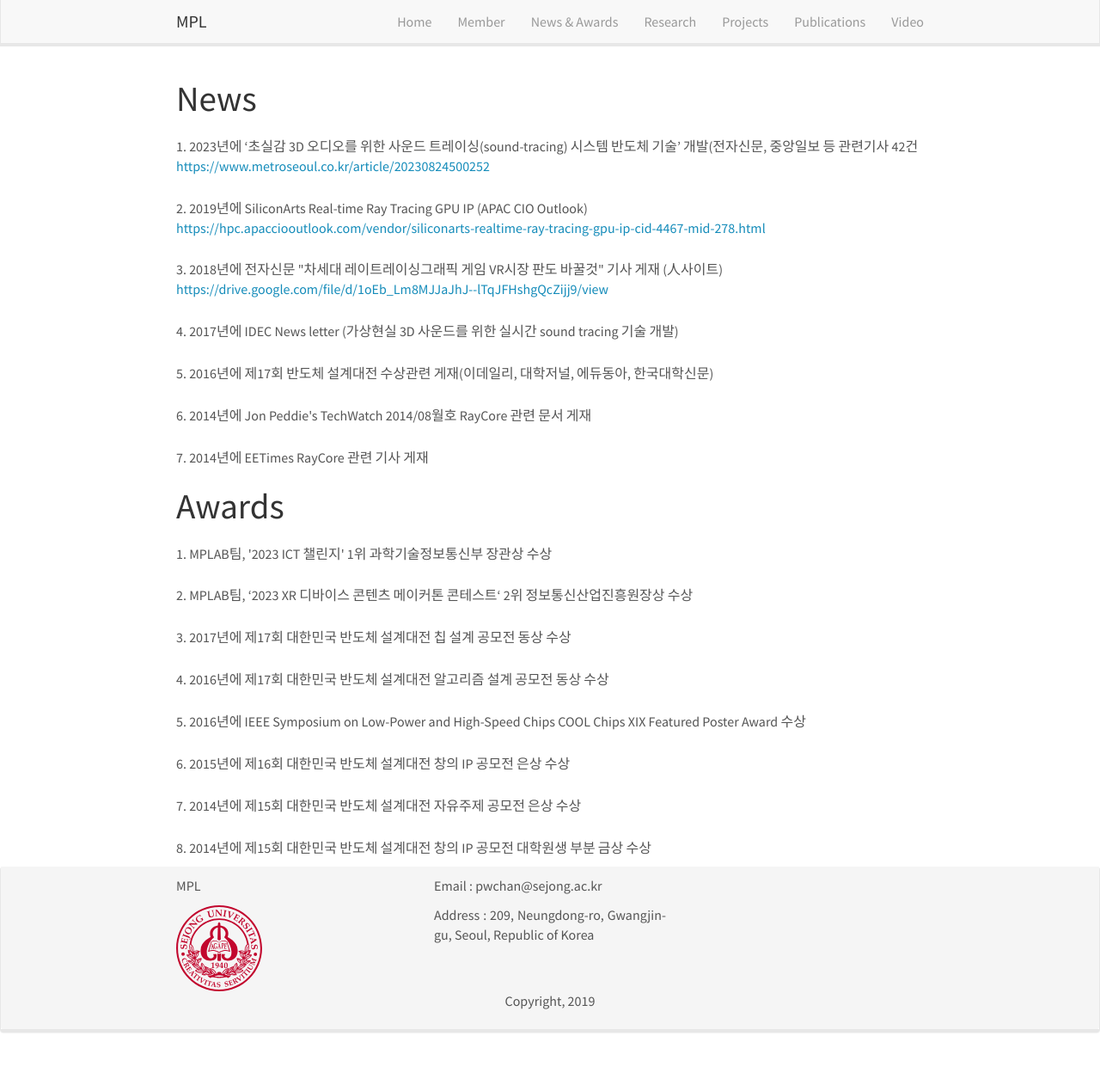
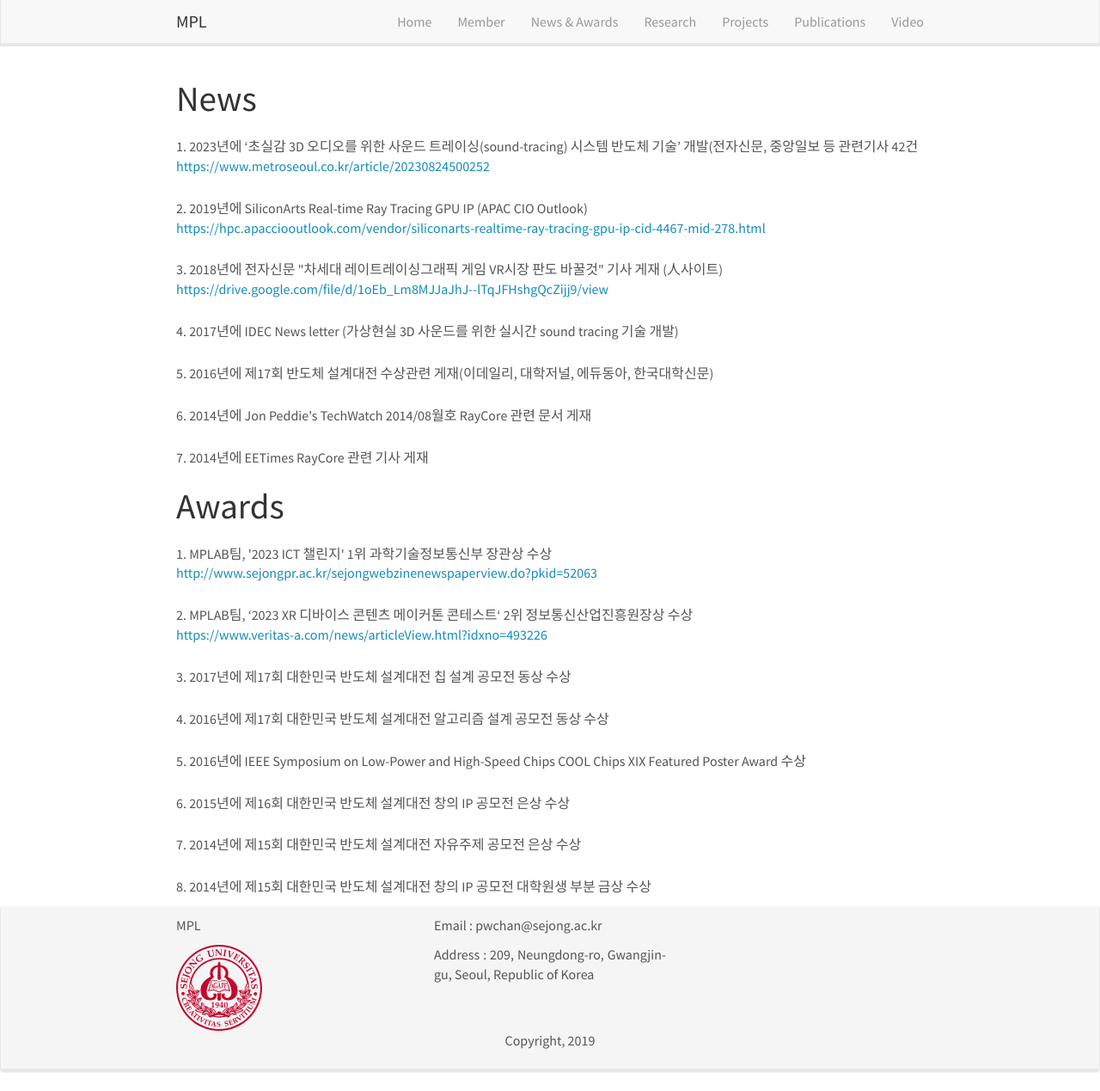
Before and after one commit to MPLRayman/webtest2, a Jekyll site: the page built from _pages/news.html, in a window 1280 px wide and 1269 px high. Shown: the whole window at 86% size. Built offline with Jekyll 4.4.1, drawn with Linux system fonts in a browser that asks for light colours; nearby versions of some CDN libraries.

Commit message:
Update awards.yml

```diff
--- a/_data/awards.yml
+++ b/_data/awards.yml
@@ -1,5 +1,5 @@
-- content: 1. MPLAB팀, '2023 ICT 챌린지' 1위 과학기술정보통신부 장관상 수상
-- content: 2. MPLAB팀, ‘2023 XR 디바이스 콘텐츠 메이커톤 콘테스트‘ 2위 정보통신산업진흥원장상 수상
+- content: 1. MPLAB팀, '2023 ICT 챌린지' 1위 과학기술정보통신부 장관상 수상 <br><a href="http://www.sejongpr.ac.kr/sejongwebzinenewspaperview.do?pkid=52063" target="_blank">http://www.sejongpr.ac.kr/sejongwebzinenewspaperview.do?pkid=52063</a>
+- content: 2. MPLAB팀, ‘2023 XR 디바이스 콘텐츠 메이커톤 콘테스트‘ 2위 정보통신산업진흥원장상 수상<br><a href="https://www.veritas-a.com/news/articleView.html?idxno=493226" target="_blank">https://www.veritas-a.com/news/articleView.html?idxno=493226</a>
 - content: 3. 2017년에 제17회 대한민국 반도체 설계대전 칩 설계 공모전 동상 수상
 - content: 4. 2016년에 제17회 대한민국 반도체 설계대전 알고리즘 설계 공모전 동상 수상
 - content: 5. 2016년에 IEEE Symposium on Low-Power and High-Speed Chips COOL Chips XIX Featured Poster Award 수상
```
